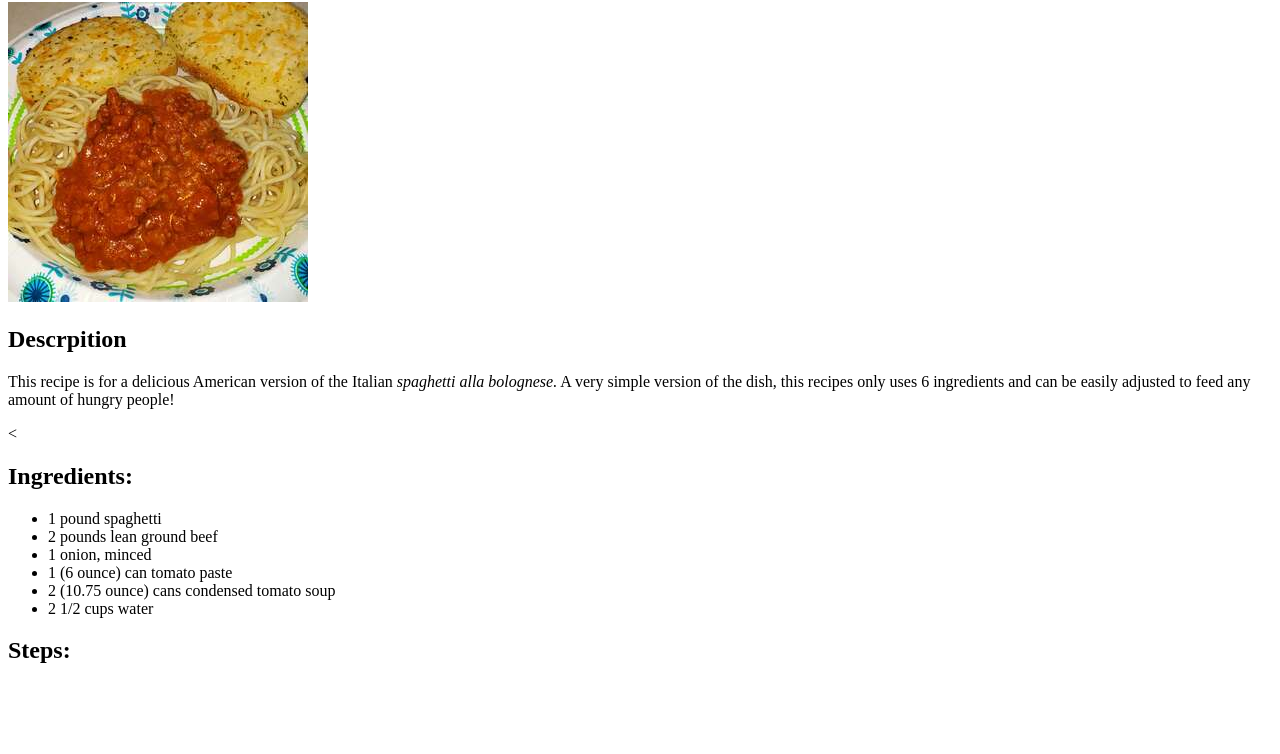
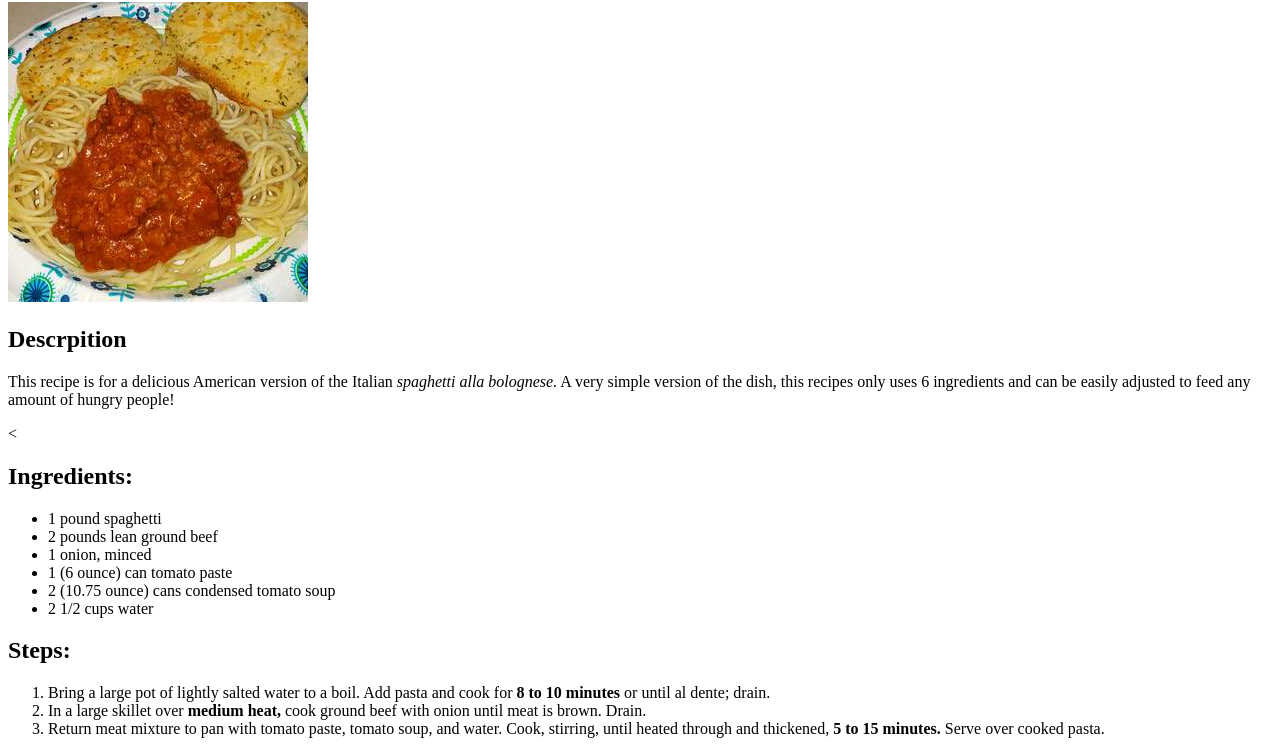
Before and after one commit to pyrokev181/odin-recipes, a plain HTML site: page recipes/spaghetti.html in a window 1280 px wide. Shown: the part 78-832 px from the top of the page. Before the commit the page ends 800 px from the top, so only its background shows below. Drawn offline with Linux system fonts and the light colour scheme.

Commit message:
Added steps, cleaned up title

```diff
--- a/recipes/spaghetti.html
+++ b/recipes/spaghetti.html
@@ -2,7 +2,7 @@
 <html lang="en">
 <head>
     <meta charset="UTF-8">
-    <title>Spaghetti</title>
+    <title>Spaghetti | Odin Recipes</title>
 </head>
 <body>
     <h1>Spaghetti</h1>
@@ -21,5 +21,10 @@
             <li>2 1/2 cups water</li>
         </ul>
     <h2>Steps:</h2>
+        <ol>
+            <li>Bring a large pot of lightly salted water to a boil. Add pasta and cook for <strong>8 to 10 minutes</strong> or until al dente; drain.</li>
+            <li>In a large skillet over <strong>medium heat,</strong> cook ground beef with onion until meat is brown. Drain.</li>
+            <li>Return meat mixture to pan with tomato paste, tomato soup, and water. Cook, stirring, until heated through and thickened, <strong>5 to 15 minutes.</strong> Serve over cooked pasta.</li>
+        </ol>
 </body>
 </html>
```
